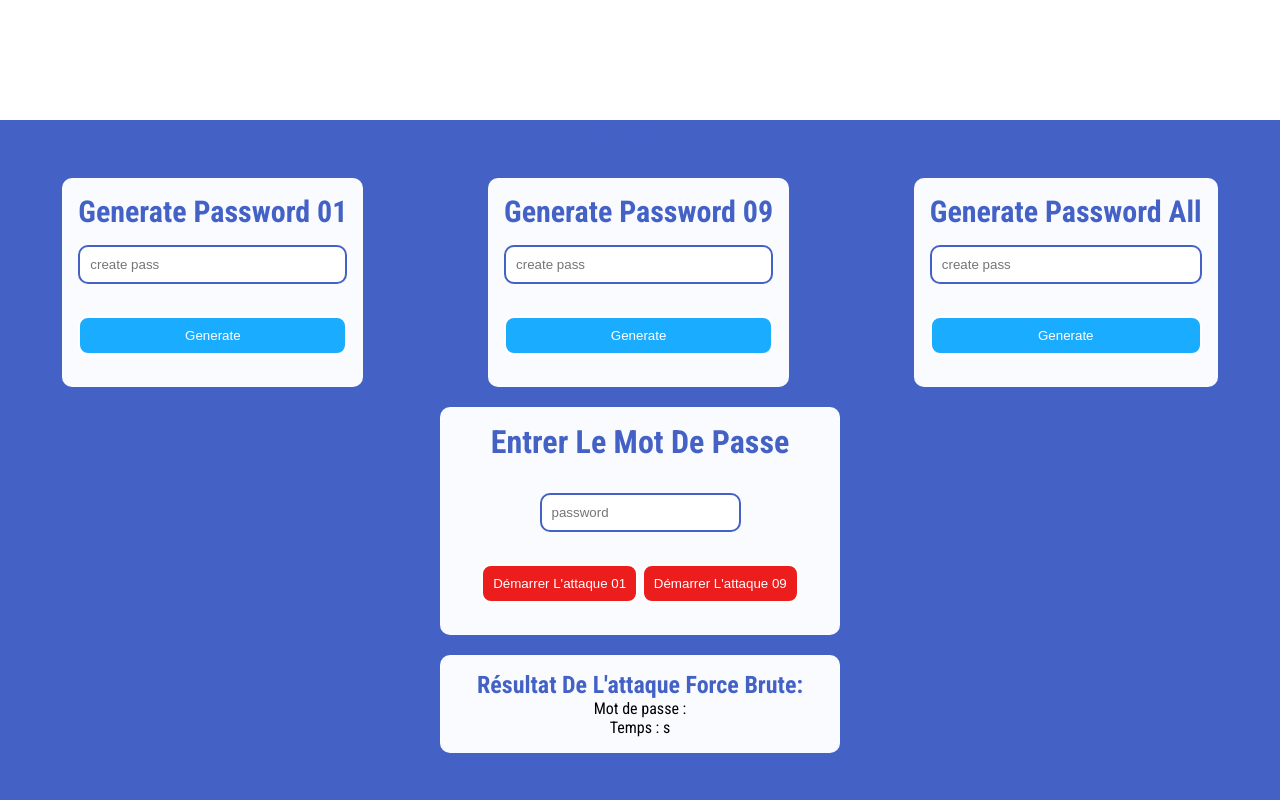
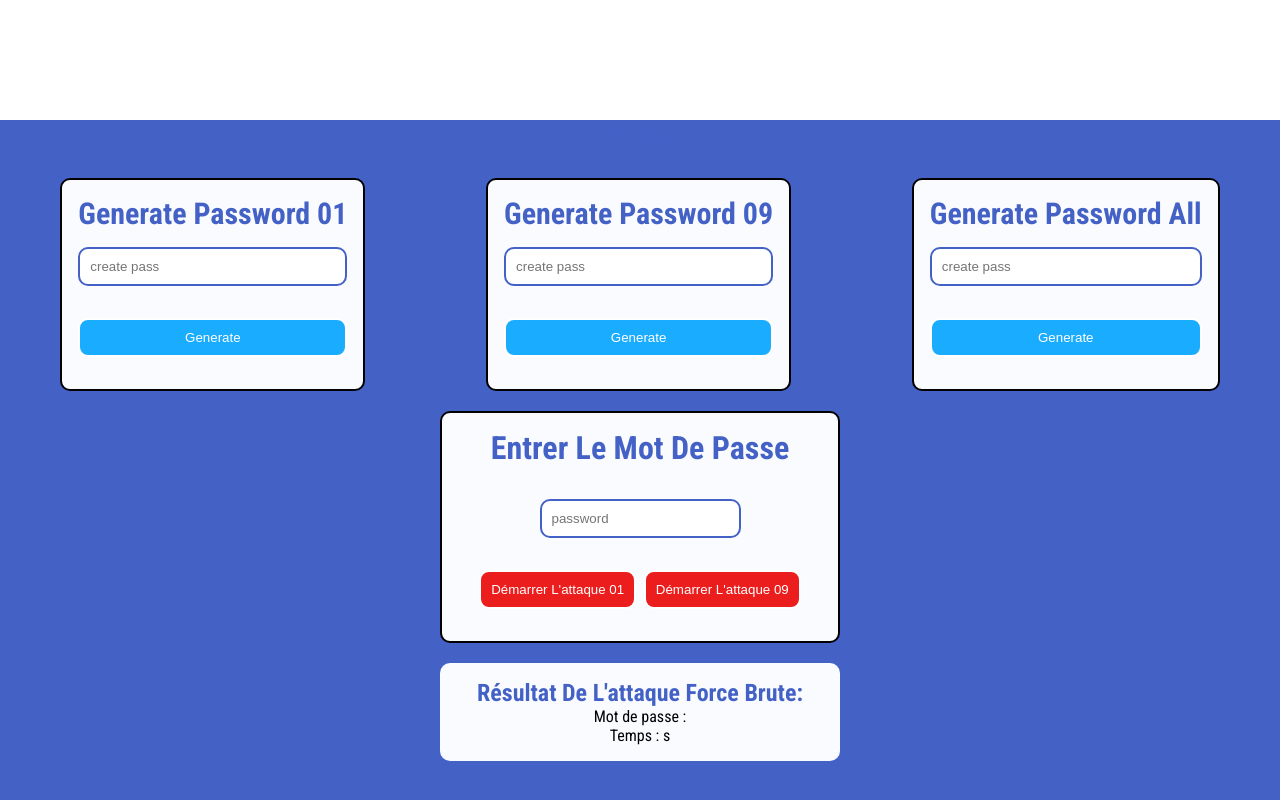
Before and after one commit to farouk1602/Cryptographie-, a website: page main.html in a window 1280 px wide. Shown: the part 1480-2280 px from the top of the page. Drawn offline with Linux system fonts and the light colour scheme.

Commit message:
Add files via upload

```diff
--- a/public/css/main1.css
+++ b/public/css/main1.css
@@ -309,12 +309,14 @@ body .container .home a:hover {
   margin-top: 10px;
   padding: 1rem;
   border-radius: 10px;
+  border: 2px solid black;
   transition: 0.5s;
 }
 
 .part3 .generate-password .app .pass-box:hover {
   background-color: #00f8d5;
-  transform: scale(1.06);
+  transform: scale(1.03);
+  border: 2px solid white;
 }
 
 .part3 .generate-password .app .pass-box h3 {
@@ -340,6 +342,12 @@ body .container .home a:hover {
   color: white;
   text-transform: capitalize;
   border: 2px solid white;
+  transition: .5s;
+}
+
+.part3 .generate-password .app .pass-box button:hover {
+  cursor: pointer;
+  background-color: #4462c6;
 }
 
 .part3 .input-password {
@@ -352,12 +360,14 @@ body .container .home a:hover {
   padding: 1rem;
   text-align: center;
   border-radius: 10px;
+  border: 2px solid black;
   transition: 0.5s;
 }
 
 .part3 .input-password:hover {
   background-color: #00f8d5;
-  transform: scale(1.06);
+  transform: scale(1.03);
+  border: 2px solid white;
 }
 
 .part3 .input-password h3 {
@@ -377,12 +387,19 @@ body .container .home a:hover {
 
 .part3 .input-password button {
   padding: 10px;
-  margin: 1rem 0;
+  margin: 1rem 2px;
   border-radius: 10px;
   background-color: #EB1D1D;
   color: white;
   text-transform: capitalize;
   border: 2px solid white;
+  transition: .5s;
+}
+
+.part3 .input-password button:hover {
+  transform: scale(1.05);
+  background-color: #d01a1a ;
+  cursor: pointer;
 }
 
 .hidden {
```
